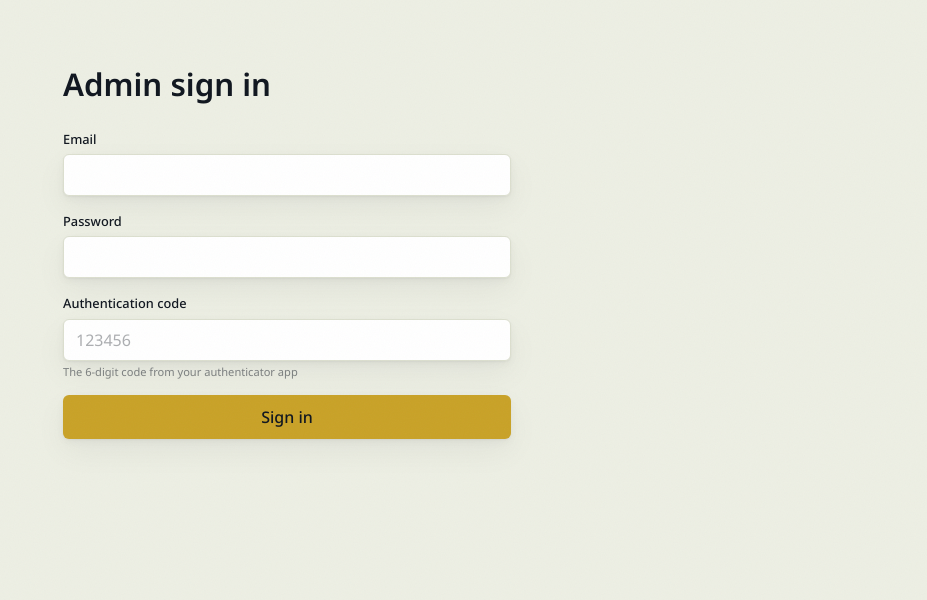
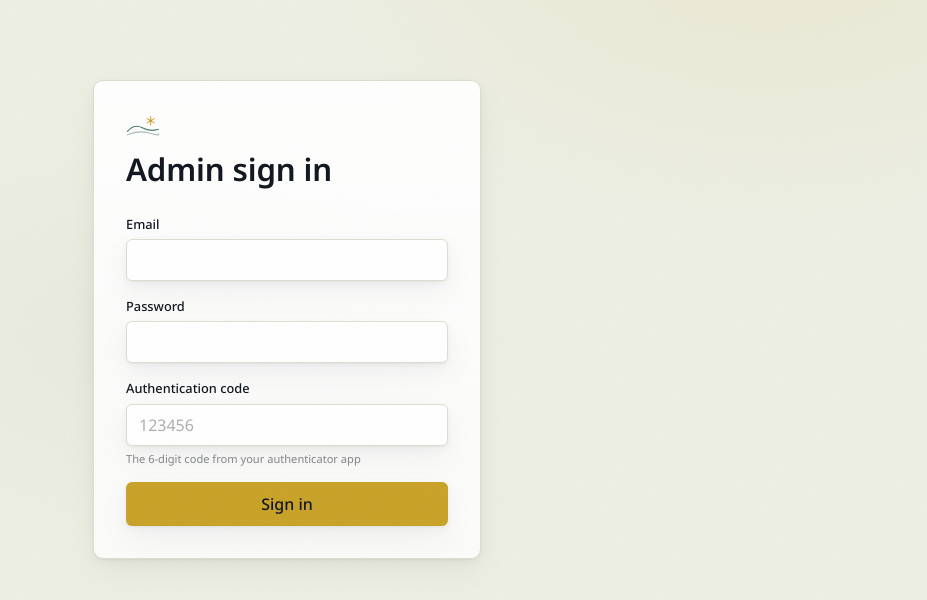
Before and after one commit to Respectus11/Xinnection, a Next.js app: page /en/admin/login in a window 1280 px wide. Shown: the top 600 px of the page, without its empty margins (353-1280 px from the left). Built offline with nearby package versions, Linux system fonts and the light colour scheme.

Commit message:
feat(auth): polish AuthForm and the auth shell
Auth fields and the submit CTA align with the token layer - single gold
action, rest/lift inputs - and the auth shell takes the dusk treatment with
atmosphere kept subtle.

```diff
--- a/src/app/[locale]/(auth)/layout.tsx
+++ b/src/app/[locale]/(auth)/layout.tsx
@@ -1,4 +1,9 @@
-// Shared minimal chrome for the login screens.
+// Shared chrome for the login screens: a centered elevated card on mist with
+// ambient light — calm and quiet; the dusk register begins after sign-in.
 export default function AuthLayout({ children }: { children: React.ReactNode }) {
-  return <main className="mx-auto max-w-[640px] px-4 pb-24 pt-16">{children}</main>;
+  return (
+    <div className="atmosphere min-h-screen">
+      <main className="mx-auto max-w-[420px] px-4 pb-24 pt-16 sm:pt-20">{children}</main>
+    </div>
+  );
 }
--- a/src/components/auth/AuthForm.tsx
+++ b/src/components/auth/AuthForm.tsx
@@ -3,6 +3,7 @@
 import { useState } from "react";
 import { useTranslations } from "next-intl";
 import { useRouter } from "@/i18n/navigation";
+import { HighlandsMark } from "@/components/ui/HighlandsMark";
 import { Button } from "@/components/ui/Button";
 import { Input, Label } from "@/components/ui/fields";
 
@@ -48,8 +49,11 @@ export function AuthForm({ portal }: { portal: "professional" | "admin" }) {
   }
 
   return (
-    <section className="mx-auto max-w-md">
-      <h1 className="text-2xl font-semibold">{portal === "admin" ? t("adminTitle") : t("professionalTitle")}</h1>
+    <section className="card p-6 sm:p-8">
+      <HighlandsMark variant="mark" className="h-6 w-auto text-eucalyptus" />
+      <h1 className="display mt-3 text-2xl text-ink">
+        {portal === "admin" ? t("adminTitle") : t("professionalTitle")}
+      </h1>
       <form className="mt-6 space-y-4" onSubmit={signIn}>
         <div>
           <Label htmlFor="email">{t("email")}</Label>
@@ -82,9 +86,10 @@ export function AuthForm({ portal }: { portal: "professional" | "admin" }) {
             onChange={(event) => setTotp(event.target.value)}
             autoComplete="one-time-code"
             placeholder="123456"
+            className="tnum"
             required
           />
-          <p className="mt-1 text-xs text-ink/50">{t("totpHint")}</p>
+          <p className="mt-1.5 text-xs text-ink/50">{t("totpHint")}</p>
         </div>
         {error && (
           <p role="alert" className="text-flag">
```
